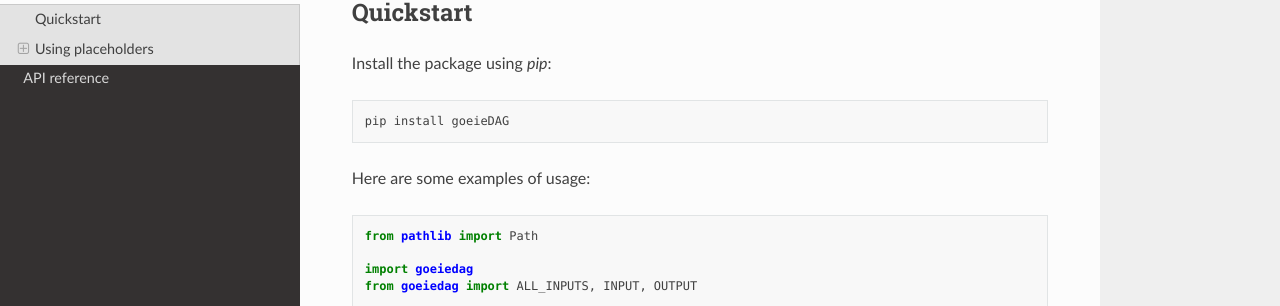
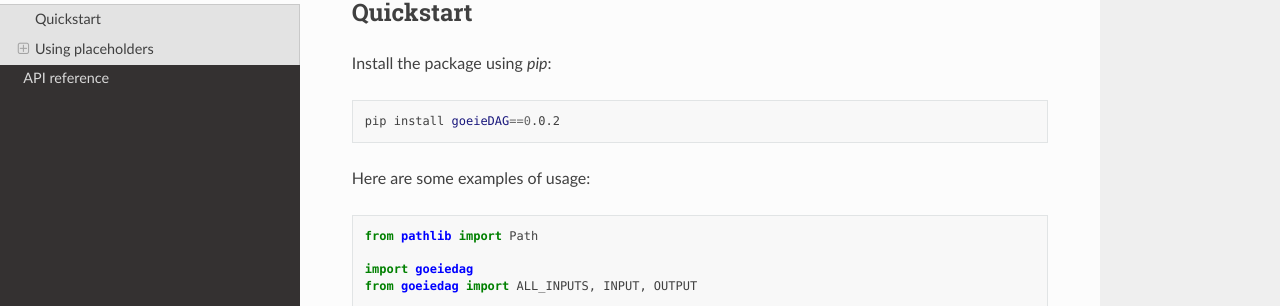
Before and after one commit to mcejp/goeieDAG, a Sphinx documentation site: the page built from doc/source/introduction.rst, in a window 1280 px wide and 900 px high. Shown: the part 164-470 px from the top of the window. Built offline with Sphinx 7.4.7 and the Read the Docs theme 2.0.0, drawn with Linux system fonts in a browser that asks for light colours.

Commit message:
Version 0.0.2

```diff
--- a/doc/source/introduction.rst
+++ b/doc/source/introduction.rst
@@ -8,7 +8,7 @@ Install the package using *pip*:
 
 .. code-block:: shell
 
-    pip install goeieDAG
+    pip install goeieDAG==0.0.2
 
 
 Here are some examples of usage:
--- a/goeiedag/__init__.py
+++ b/goeiedag/__init__.py
@@ -2,4 +2,4 @@
 from ._model import ALL_INPUTS, ALL_OUTPUTS, INPUT, OUTPUT
 from ._ninja_builder import build_all, build_targets
 
-VERSION = "0.0.1"
+VERSION = "0.0.2"
```
Also changed, not shown: CHANGELOG.md (+1 -1 lines), README.md (+4 -0 lines).
